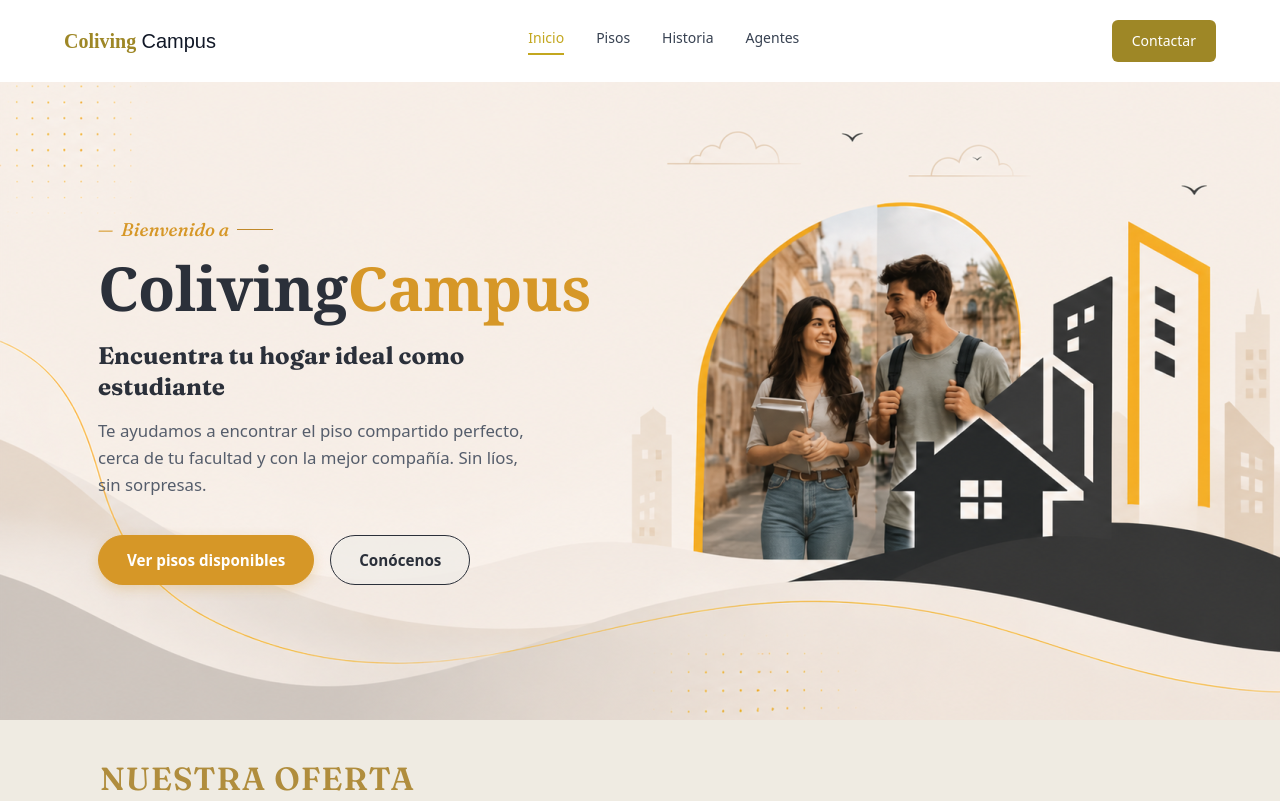
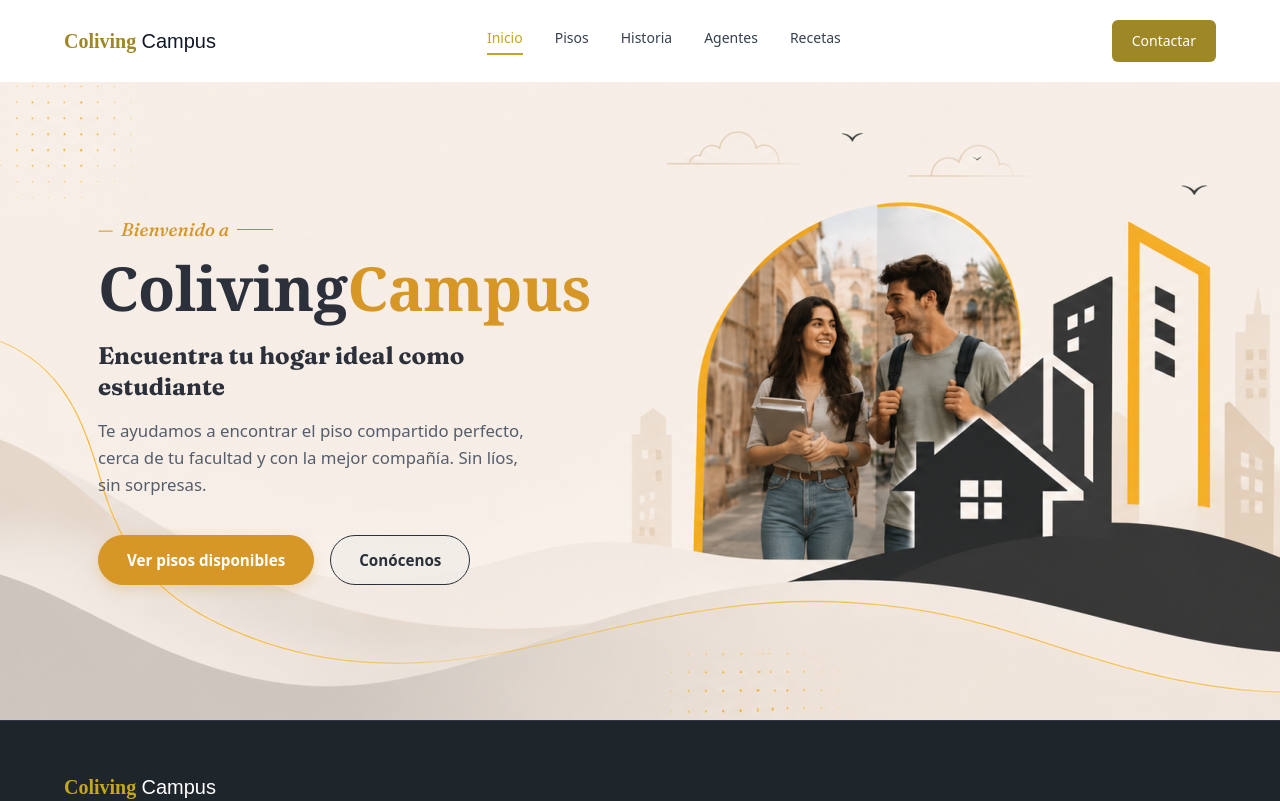
Before and after one commit to mxu-init/Inmobiliaria, a React (Vite) app: page / in a window 1280 px wide. Shown: the top 801 px of the page. Built offline with nearby package versions, Linux system fonts and the light colour scheme.

Commit message:
feat(router): integrate react-router-dom and configure multi-page navigation

```diff
--- a/package.json
+++ b/package.json
@@ -11,7 +11,8 @@
   },
   "dependencies": {
     "react": "^19.2.7",
-    "react-dom": "^19.2.7"
+    "react-dom": "^19.2.7",
+    "react-router-dom": "^7.18.2"
   },
   "devDependencies": {
     "@babel/core": "^7.29.7",
--- a/src/App.jsx
+++ b/src/App.jsx
@@ -1,24 +1,31 @@
+import { BrowserRouter, Routes, Route } from "react-router-dom";
 import './style/App.css';
 import Header from './components/header/Header';
 import Footer from './components/footer/Footer';
 import Apartaments from './components/apartaments/Apartaments';
 import Welcome from './components/welcome/Welcome';
 import History from './components/history/History';
+// PENDIENTE DE COMPONENTES AGENTES Y RECETAS, SE DEBE PONER TANTO EN IMPORT COMO EN ROUTES
 
 
 function App() {
     return (
+        <BrowserRouter>
             <div className="app" style={{ display: 'flex', flexDirection: 'column', minHeight: '100vh' }}>
                 <Header />
                 <main style={{ flex: 1, marginTop: '80px' }}>
-                <Welcome />
-                <Apartaments />
-                <History />
-                <section id="agents"></section>
-                <section id="contact"></section>
+                    <Routes>
+                        <Route path="/" element={<Welcome />} />
+                        <Route path="/pisos" element={<Apartaments />} />
+                        <Route path="/historia" element={<History />} />
+                        // PENDIENTE DE COMPONENTES AGENTES Y RECETAS, SE DEBE PONER TANTO EN IMPORT COMO EN ROUTES
+                        {/* <Route path="/agentes" element={<Agents />} /> */}
+                        {/* <Route path="/recetas" element={<Recetas />} /> */}
+                    </Routes>
                 </main>
                 <Footer />
             </div>
+        </BrowserRouter>
     );
 }
 
--- a/src/components/header/Header.jsx
+++ b/src/components/header/Header.jsx
@@ -1,8 +1,9 @@
-import { useState, useEffect } from "react";import "./Header.css";
+import { useState, useEffect } from "react";
+import { Link, NavLink } from "react-router-dom";
+import "./Header.css";
 
 const Header = () => {
   const [scrolled, setScrolled] = useState(false);
-  const [activeLink, setActiveLink] = useState("#welcome");
 
   useEffect(() => {
     const handleScroll = () => {
@@ -14,41 +15,44 @@ const Header = () => {
   }, []);
 
   const navLinks = [
-    { href: "#welcome", label: "Inicio" },
-    { href: "#apartments", label: "Pisos" },
-    { href: "#aboutUs", label: "Historia" },
-    { href: "#agents", label: "Agentes" },
+    { to: "/", label: "Inicio" },
+    { to: "/pisos", label: "Pisos" },
+    { to: "/historia", label: "Historia" },
+    { to: "/agentes", label: "Agentes" },
+    { to: "/recetas", label: "Recetas" },
   ];
 
   return (
     <header className={`navbarContainer ${scrolled ? "navbarScrolled" : ""}`}>
       <section className="navbarContent">
         <div className="navbarLogo">
-          <span className="logoColiving">Coliving</span>{" "}
-          <span className="logoCampus">Campus</span>
+          <Link to="/" style={{ textDecoration: "none", color: "inherit" }}>
+            <span className="logoColiving">Coliving</span>{" "}
+            <span className="logoCampus">Campus</span>
+          </Link>
         </div>
 
         <nav className="navbarLinks">
           {navLinks.map((link) => (
-            <a
-              key={link.href}
-              href={link.href}
-              className={activeLink === link.href ? "active" : ""}
-              onClick={() => setActiveLink(link.href)}
+            <NavLink
+              key={link.to}
+              to={link.to}
+              className={({ isActive }) => (isActive ? "active" : "")}
             >
               {link.label}
-            </a>
+            </NavLink>
           ))}
         </nav>
 
         <div>
-          <a
-            href="#contact"
-            className={`navbarBtn ${activeLink === "#contact" ? "active" : ""}`}
-            onClick={() => setActiveLink("#contact")}
+          <NavLink
+            to="/contacto"
+            className={({ isActive }) =>
+              `navbarBtn ${isActive ? "active" : ""}`
+            }
           >
             Contactar
-          </a>
+          </NavLink>
         </div>
       </section>
     </header>
```
Also changed, not shown: 1 other file (tests, documents, lock files or other folders). Lines whose indentation alone changed are shown as unchanged.
